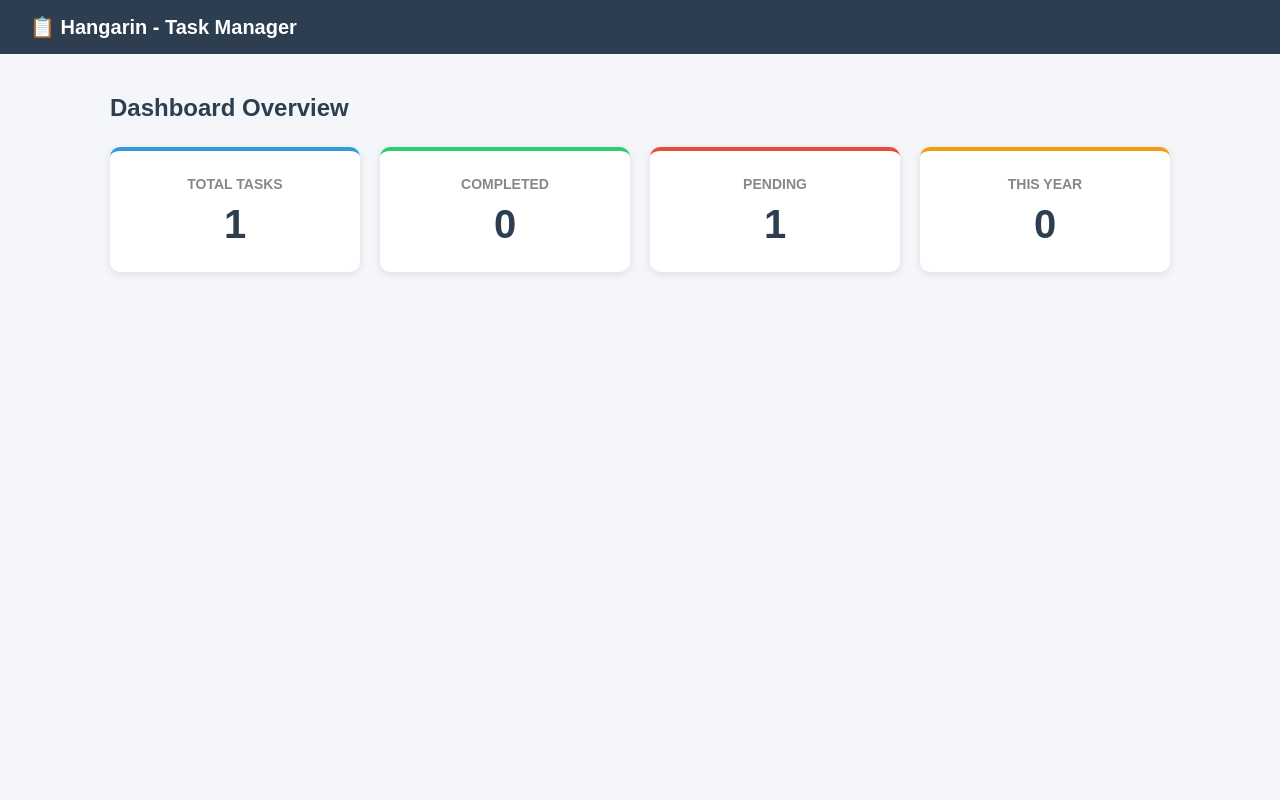
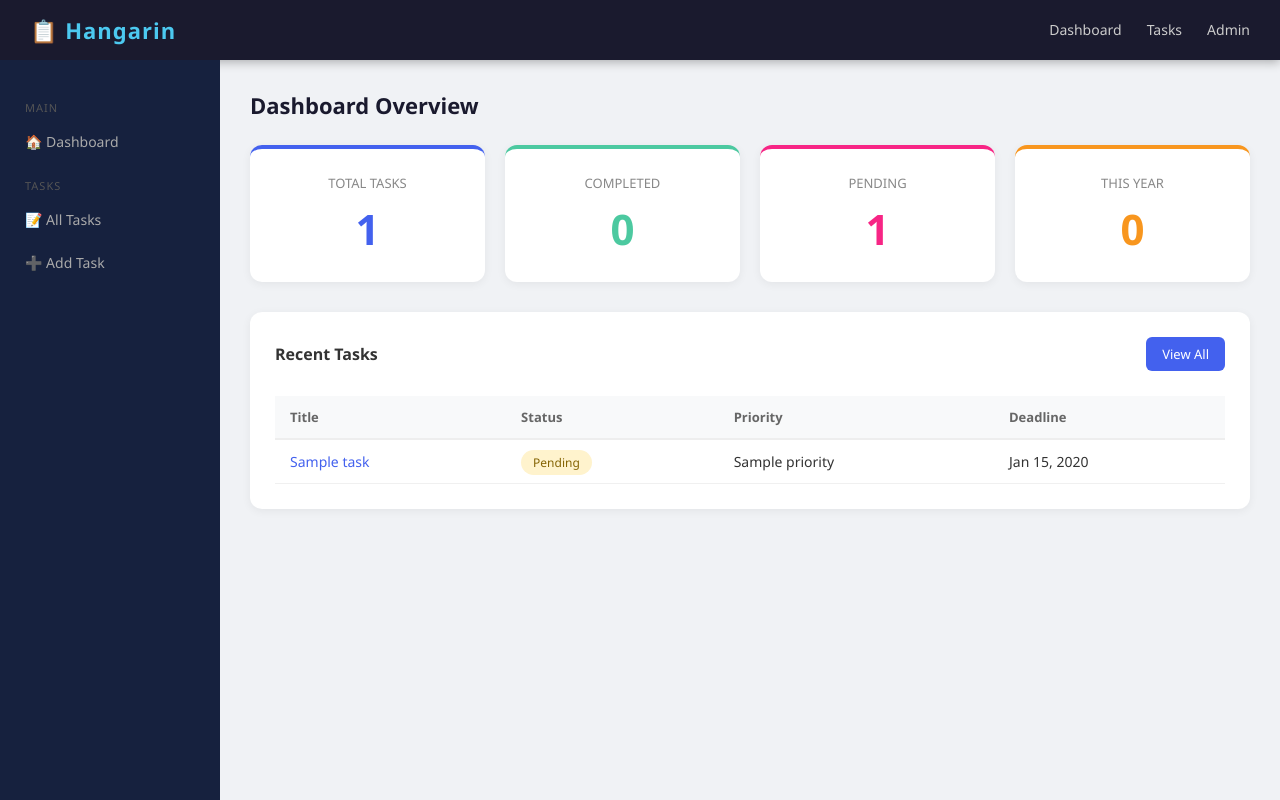
Before and after one commit to asi0723/Hangarin, a Django app: page / in a window 1280 px wide. Run offline with Django 5.2, Linux system fonts and the light colour scheme; tables that the repository leaves empty hold one stand-in row (values such as "Sample post").

Commit message:
ui design added

```diff
--- a/tasks/views.py
+++ b/tasks/views.py
@@ -9,12 +9,14 @@ def dashboard(request):
     pending_tasks = Task.objects.filter(status='Pending').count()
     current_year = timezone.now().year
     tasks_this_year = Task.objects.filter(created_at__year=current_year).count()
+    recent_tasks = Task.objects.all().order_by('-created_at')[:5]
 
     context = {
         'total_tasks': total_tasks,
         'completed_tasks': completed_tasks,
         'pending_tasks': pending_tasks,
         'tasks_this_year': tasks_this_year,
+        'recent_tasks': recent_tasks,
     }
     return render(request, 'tasks/dashboard.html', context)
 
--- /dev/null
+++ b/templates/base.html
@@ -0,0 +1,189 @@
+<!DOCTYPE html>
+<html lang="en">
+<head>
+    <meta charset="UTF-8">
+    <meta name="viewport" content="width=device-width, initial-scale=1.0">
+    <title>{% block title %}Hangarin{% endblock %}</title>
+    <style>
+        * { margin: 0; padding: 0; box-sizing: border-box; }
+        body { font-family: 'Segoe UI', sans-serif; background: #f0f2f5; color: #333; }
+
+        /* NAVBAR */
+        .navbar {
+            background: #1a1a2e;
+            color: white;
+            padding: 0 30px;
+            height: 60px;
+            display: flex;
+            align-items: center;
+            justify-content: space-between;
+            box-shadow: 0 2px 10px rgba(0,0,0,0.3);
+        }
+        .navbar .logo { font-size: 22px; font-weight: 700; letter-spacing: 1px; }
+        .navbar .logo span { color: #4cc9f0; }
+        .nav-links { display: flex; gap: 25px; }
+        .nav-links a {
+            color: #ccc;
+            text-decoration: none;
+            font-size: 14px;
+            padding: 5px 0;
+            border-bottom: 2px solid transparent;
+            transition: all 0.2s;
+        }
+        .nav-links a:hover { color: white; border-bottom-color: #4cc9f0; }
+
+        /* SIDEBAR */
+        .layout { display: flex; min-height: calc(100vh - 60px); }
+        .sidebar {
+            width: 220px;
+            background: #16213e;
+            padding: 25px 0;
+            flex-shrink: 0;
+        }
+        .sidebar a {
+            display: block;
+            color: #aaa;
+            text-decoration: none;
+            padding: 12px 25px;
+            font-size: 14px;
+            transition: all 0.2s;
+        }
+        .sidebar a:hover { background: #0f3460; color: white; padding-left: 30px; }
+        .sidebar .section-title {
+            color: #555;
+            font-size: 11px;
+            text-transform: uppercase;
+            letter-spacing: 1px;
+            padding: 15px 25px 5px;
+        }
+
+        /* MAIN CONTENT */
+        .main { flex: 1; padding: 30px; }
+
+        /* CARDS */
+        .card {
+            background: white;
+            border-radius: 12px;
+            padding: 25px;
+            box-shadow: 0 2px 10px rgba(0,0,0,0.06);
+        }
+
+        /* BUTTONS */
+        .btn {
+            padding: 8px 16px;
+            border-radius: 6px;
+            border: none;
+            cursor: pointer;
+            text-decoration: none;
+            font-size: 13px;
+            font-weight: 500;
+            display: inline-block;
+            transition: opacity 0.2s;
+        }
+        .btn:hover { opacity: 0.85; }
+        .btn-primary { background: #4361ee; color: white; }
+        .btn-warning { background: #f8961e; color: white; }
+        .btn-danger { background: #f72585; color: white; }
+        .btn-secondary { background: #6c757d; color: white; }
+        .btn-success { background: #4cc9a0; color: white; }
+
+        /* BADGES */
+        .badge {
+            padding: 4px 12px;
+            border-radius: 20px;
+            font-size: 12px;
+            font-weight: 500;
+        }
+        .badge-pending { background: #fff3cd; color: #856404; }
+        .badge-progress { background: #cff4fc; color: #055160; }
+        .badge-completed { background: #d1e7dd; color: #0f5132; }
+
+        /* TABLE */
+        table { width: 100%; border-collapse: collapse; }
+        th {
+            background: #f8f9fa;
+            padding: 12px 15px;
+            text-align: left;
+            font-size: 13px;
+            color: #666;
+            border-bottom: 2px solid #eee;
+        }
+        td { padding: 12px 15px; border-bottom: 1px solid #f0f0f0; font-size: 14px; }
+        tr:hover td { background: #fafafa; }
+
+        /* FORMS */
+        .form-group { margin-bottom: 18px; }
+        .form-group label { display: block; margin-bottom: 6px; font-weight: 600; font-size: 13px; color: #555; }
+        .form-group input,
+        .form-group select,
+        .form-group textarea {
+            width: 100%;
+            padding: 10px 14px;
+            border: 1px solid #ddd;
+            border-radius: 8px;
+            font-size: 14px;
+            transition: border 0.2s;
+        }
+        .form-group input:focus,
+        .form-group select:focus,
+        .form-group textarea:focus {
+            outline: none;
+            border-color: #4361ee;
+            box-shadow: 0 0 0 3px rgba(67,97,238,0.1);
+        }
+
+        /* PAGINATION */
+        .pagination { display: flex; gap: 6px; margin-top: 20px; justify-content: center; }
+        .pagination a, .pagination span {
+            padding: 7px 13px;
+            border-radius: 6px;
+            background: white;
+            border: 1px solid #ddd;
+            text-decoration: none;
+            color: #333;
+            font-size: 13px;
+        }
+        .pagination .current { background: #4361ee; color: white; border-color: #4361ee; }
+
+        /* PAGE HEADER */
+        .page-header {
+            display: flex;
+            justify-content: space-between;
+            align-items: center;
+            margin-bottom: 25px;
+        }
+        .page-header h2 { font-size: 22px; color: #1a1a2e; }
+    </style>
+</head>
+<body>
+
+<!-- NAVBAR -->
+<div class="navbar">
+    <div class="logo">📋 <span>Hangarin</span></div>
+    <div class="nav-links">
+        <a href="{% url 'dashboard' %}">Dashboard</a>
+        <a href="{% url 'task_list' %}">Tasks</a>
+        <a href="/admin">Admin</a>
+    </div>
+</div>
+
+<!-- LAYOUT -->
+<div class="layout">
+
+    <!-- SIDEBAR -->
+    <div class="sidebar">
+        <div class="section-title">Main</div>
+        <a href="{% url 'dashboard' %}">🏠 Dashboard</a>
+        <div class="section-title">Tasks</div>
+        <a href="{% url 'task_list' %}">📝 All Tasks</a>
+        <a href="{% url 'task_create' %}">➕ Add Task</a>
+    </div>
+
+    <!-- CONTENT -->
+    <div class="main">
+        {% block content %}{% endblock %}
+    </div>
+
+</div>
+</body>
+</html>
--- a/templates/tasks/dashboard.html
+++ b/templates/tasks/dashboard.html
@@ -1,90 +1,70 @@
-<!DOCTYPE html>
-<html lang="en">
-<head>
-    <meta charset="UTF-8">
-    <meta name="viewport" content="width=device-width, initial-scale=1.0">
-    <title>Hangarin - Dashboard</title>
-    <style>
-        * { margin: 0; padding: 0; box-sizing: border-box; }
-        body { font-family: Arial, sans-serif; background: #f4f6f9; }
+{% extends 'base.html' %}
+{% block title %}Dashboard - Hangarin{% endblock %}
+{% block content %}
 
-        .navbar {
-            background: #2c3e50;
-            color: white;
-            padding: 15px 30px;
-            font-size: 20px;
-            font-weight: bold;
-        }
-
-        .container {
-            max-width: 1100px;
-            margin: 40px auto;
-            padding: 0 20px;
-        }
-
-        h2 {
-            margin-bottom: 25px;
-            color: #2c3e50;
-        }
-
-        .cards {
-            display: grid;
-            grid-template-columns: repeat(4, 1fr);
-            gap: 20px;
-        }
-
-        .card {
-            background: white;
-            border-radius: 10px;
-            padding: 25px;
-            text-align: center;
-            box-shadow: 0 2px 8px rgba(0,0,0,0.1);
-        }
-
-        .card h3 {
-            font-size: 14px;
-            color: #888;
-            margin-bottom: 10px;
-            text-transform: uppercase;
-        }
-
-        .card p {
-            font-size: 40px;
-            font-weight: bold;
-            color: #2c3e50;
-        }
-
-        .card.total { border-top: 4px solid #3498db; }
-        .card.completed { border-top: 4px solid #2ecc71; }
-        .card.pending { border-top: 4px solid #e74c3c; }
-        .card.year { border-top: 4px solid #f39c12; }
-    </style>
-</head>
-<body>
-
-<div class="navbar">📋 Hangarin - Task Manager</div>
-
-<div class="container">
+<div class="page-header">
     <h2>Dashboard Overview</h2>
-    <div class="cards">
-        <div class="card total">
-            <h3>Total Tasks</h3>
-            <p>{{ total_tasks }}</p>
-        </div>
-        <div class="card completed">
-            <h3>Completed</h3>
-            <p>{{ completed_tasks }}</p>
-        </div>
-        <div class="card pending">
-            <h3>Pending</h3>
-            <p>{{ pending_tasks }}</p>
-        </div>
-        <div class="card year">
-            <h3>This Year</h3>
-            <p>{{ tasks_this_year }}</p>
-        </div>
-    </div>
 </div>
 
-</body>
-</html>
+<!-- Summary Cards -->
+<div style="display: grid; grid-template-columns: repeat(4,1fr); gap: 20px; margin-bottom: 30px;">
+
+    <div class="card" style="border-top: 4px solid #4361ee; text-align:center;">
+        <div style="font-size:13px; color:#888; margin-bottom:8px;">TOTAL TASKS</div>
+        <div style="font-size:42px; font-weight:700; color:#4361ee;">{{ total_tasks }}</div>
+    </div>
+
+    <div class="card" style="border-top: 4px solid #4cc9a0; text-align:center;">
+        <div style="font-size:13px; color:#888; margin-bottom:8px;">COMPLETED</div>
+        <div style="font-size:42px; font-weight:700; color:#4cc9a0;">{{ completed_tasks }}</div>
+    </div>
+
+    <div class="card" style="border-top: 4px solid #f72585; text-align:center;">
+        <div style="font-size:13px; color:#888; margin-bottom:8px;">PENDING</div>
+        <div style="font-size:42px; font-weight:700; color:#f72585;">{{ pending_tasks }}</div>
+    </div>
+
+    <div class="card" style="border-top: 4px solid #f8961e; text-align:center;">
+        <div style="font-size:13px; color:#888; margin-bottom:8px;">THIS YEAR</div>
+        <div style="font-size:42px; font-weight:700; color:#f8961e;">{{ tasks_this_year }}</div>
+    </div>
+
+</div>
+
+<!-- Recent Tasks -->
+<div class="card">
+    <div class="page-header">
+        <h3 style="font-size:16px;">Recent Tasks</h3>
+        <a href="{% url 'task_list' %}" class="btn btn-primary">View All</a>
+    </div>
+    <table>
+        <thead>
+            <tr>
+                <th>Title</th>
+                <th>Status</th>
+                <th>Priority</th>
+                <th>Deadline</th>
+            </tr>
+        </thead>
+        <tbody>
+            {% for task in recent_tasks %}
+            <tr>
+                <td><a href="{% url 'task_detail' task.pk %}" style="color:#4361ee; text-decoration:none;">{{ task.title }}</a></td>
+                <td>
+                    {% if task.status == 'Completed' %}
+                        <span class="badge badge-completed">Completed</span>
+                    {% elif task.status == 'In Progress' %}
+                        <span class="badge badge-progress">In Progress</span>
+                    {% else %}
+                        <span class="badge badge-pending">Pending</span>
+                    {% endif %}
+                </td>
+                <td>{{ task.priority }}</td>
+                <td>{{ task.deadline|date:"M d, Y" }}</td>
+            </tr>
+            {% endfor %}
+        </tbody>
+    </table>
+</div>
+
+{% endblock %}
```
Also changed, not shown: templates/tasks/task_confirm_delete.html (+14 -24 lines), templates/tasks/task_detail.html (+51 -32 lines), templates/tasks/task_form.html (+23 -26 lines), templates/tasks/task_list.html (+24 -59 lines).
